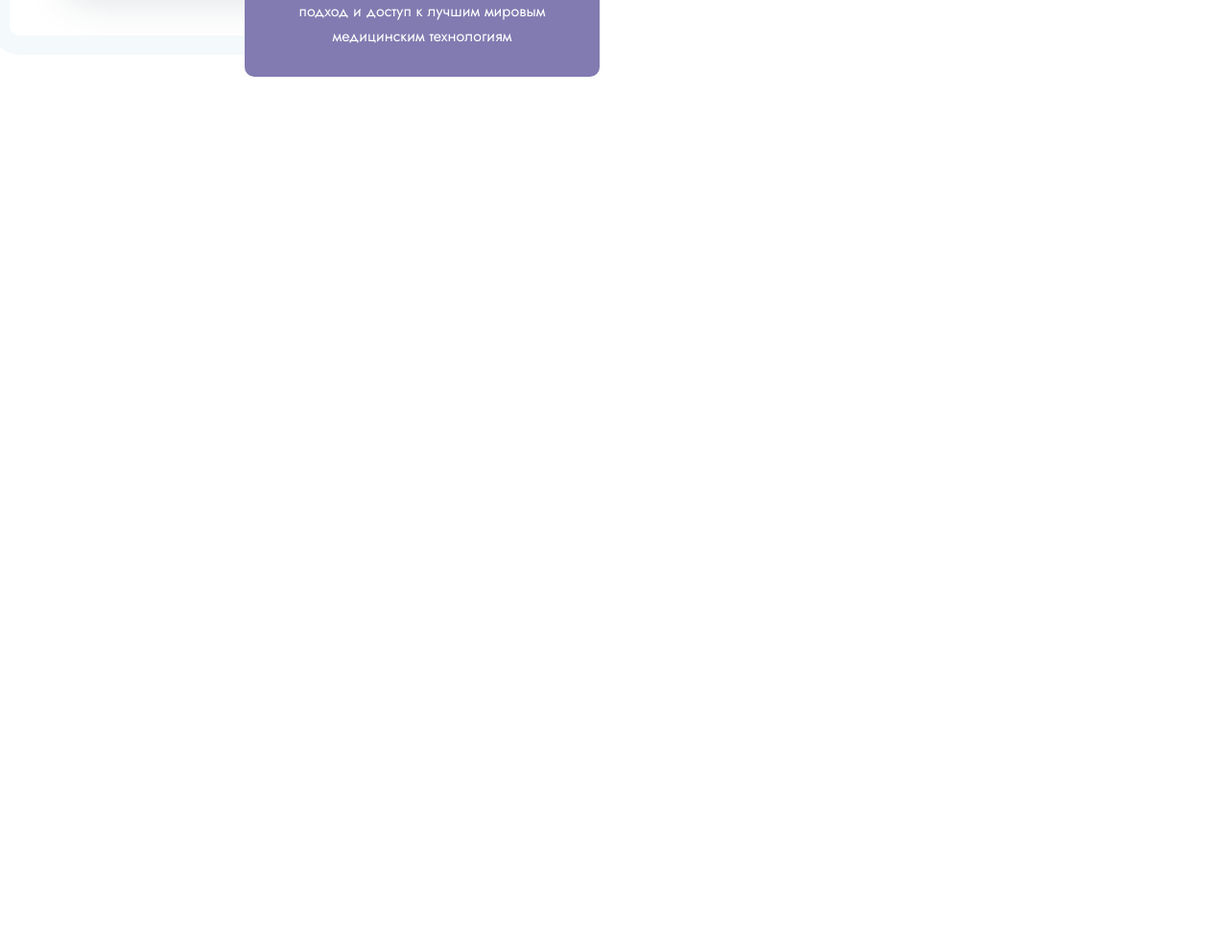
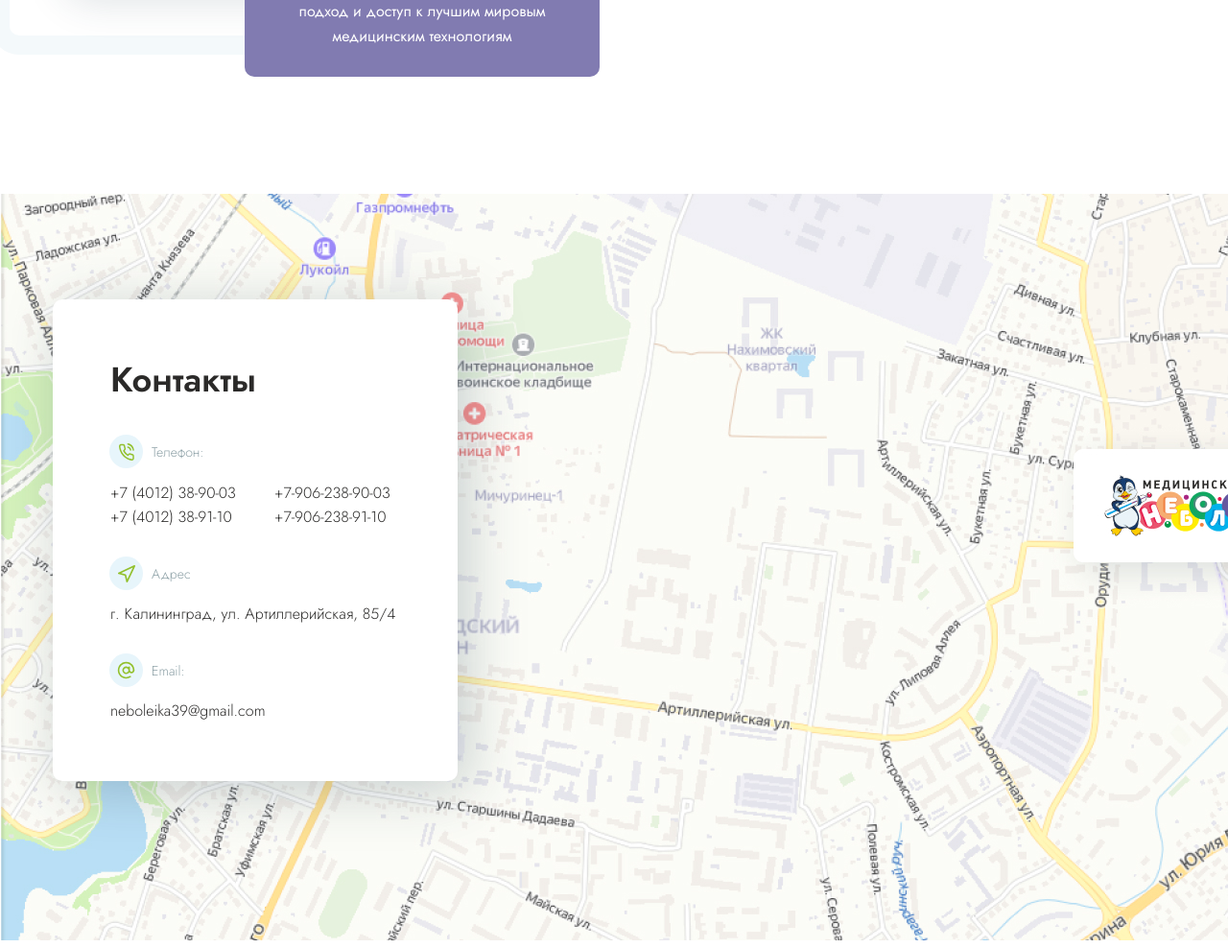
Before and after one commit to bubaololo/stay_health, a PHP site: page / in a window 1280 px wide; the page is wider, and only the part inside the window is pictured. Shown: the part 3627-4615 px from the top of that part at 96% size. Before the commit the page ends 3707 px from the top of that part, so only its background shows below. Run offline with PHP 8.4, Linux system fonts and the light colour scheme.

Commit message:
contacts

```diff
--- a/css/style.css
+++ b/css/style.css
@@ -106,7 +106,7 @@ li {
 }
 
 .button:hover {
-    box-shadow: 0 8px 32px 2px #92C02C;
+    box-shadow: 0 8px 32px 2px #D7FD83;
 }
 
 .button:active {
@@ -633,3 +633,76 @@ li {
     background-position: center center;
     background-image: url(../img/icon_mission_arrow.svg);
 }
+
+.main_contacts {
+    position: relative;
+}
+
+.main_contacts_content {
+    max-width: 470px;
+    padding: 60px;
+    position: absolute;
+    top: 14%;
+    background-color: #FFF;
+    box-shadow: 10px 10px 60px 0px #28425040;
+    border-radius: 10px;
+}
+
+.main_contacts_title {
+    font-weight: 600;
+    font-size: 36px;
+    line-height: 48px;
+    margin-bottom: 40px;
+}
+
+.contacts__title {
+    position: relative;
+    margin-left: 43px;
+    color: #8B9FA5;
+    font-size: 14px;
+    margin-bottom: 18px;
+}
+
+.contacts__title::before {
+    position: absolute;
+    content: "";
+    width: 35px;
+    height: 35px;
+    left: -44px;
+    top: -7px;
+    background-repeat: no-repeat;
+    background-position: center center;
+}
+
+.main_contacts_tel_text {
+    display: flex;
+    margin-bottom: 35px;
+}
+
+.main_contacts_tel_title::before {
+    background-image: url(../img/icon_main_contacts_tel.svg);
+}
+
+.main_contacts_adr_title::before {
+    background-image: url(../img/icon_main_contacts_adr.svg);
+}
+
+.main_contacts_mail_title::before {
+    background-image: url(../img/icon_main_contacts_mail.svg);
+}
+
+.main_contacts_tel_no {
+    display: inline-block;
+}
+
+.main__tel_wrapper {
+    max-width: 131px;
+}
+
+.main__tel_wrapper:last-child {
+    margin-left: 40px;
+}
+
+.main_contacts_adr {
+    margin-bottom: 35px;
+}
--- a/index.php
+++ b/index.php
@@ -378,6 +378,55 @@
                 </div>
             </div>
         </div>
+        <div class="main_contacts">
+            <img class="main_contacts_background" src="img/contacts_background.jpg" alt="map">
+            <div class="container">
+                <div class="main_contacts_content">
+                    <div class="main_contacts_title">
+                        Контакты
+                    </div>
+                    <div class="main_contacts_tel">
+                        <div class="main_contacts_tel_title contacts__title">
+                            Телефон:
+                        </div>
+                        <div class="main_contacts_tel_text">
+                            <div class="main__tel_wrapper">
+                                <a href="tel:+74012389003" class="main_contacts_tel_no main_tel1">
+                                    +7 (4012) 38-90-03
+                                </a>
+                                <a href="tel:+74012389110" class="main_contacts_tel_no main_tel3">
+                                    +7 (4012) 38-91-10
+                                </a>
+                            </div>
+                            <div class="main__tel_wrapper">
+                                <a href="tel:+79062389003" class="main_contacts_tel_no main_tel2">
+                                    +7-906-238-90-03
+                                </a>
+                                <a href="tel:+79062389110" class="main_contacts_tel_no main_tel4">
+                                    +7-906-238-91-10
+                                </a>
+                            </div>
+                        </div>
+                        <div class="main_contacts_adr">
+                            <div class="main_contacts_adr_title contacts__title">
+                                Адрес
+                            </div>
+                            <div class="main_contacts_adr_text">
+                                г. Калининград, ул. Артиллерийская, 85/4
+                            </div>
+                        </div>
+                        <div class="main_contacts_mail">
+                            <div class="main_contacts_mail_title contacts__title">
+                                Email:
+                            </div>
+                            <a href="mailto:neboleika39@gmail.com" class="main_contacts_mail_text">
+                                neboleika39@gmail.com
+                            </a>
+                        </div>
+                    </div>
+                </div>
+            </div>
+        </div>
         <?php
     include_once($_SERVER['DOCUMENT_ROOT'].'/footer.php');
     ?>
```
Also changed, not shown: img/contacts_background.jpg (added), img/icon_main_contacts_adr.svg (added), img/icon_main_contacts_mail.svg (added), img/icon_main_contacts_tel.svg (added). Lines whose indentation alone changed are shown as unchanged.
